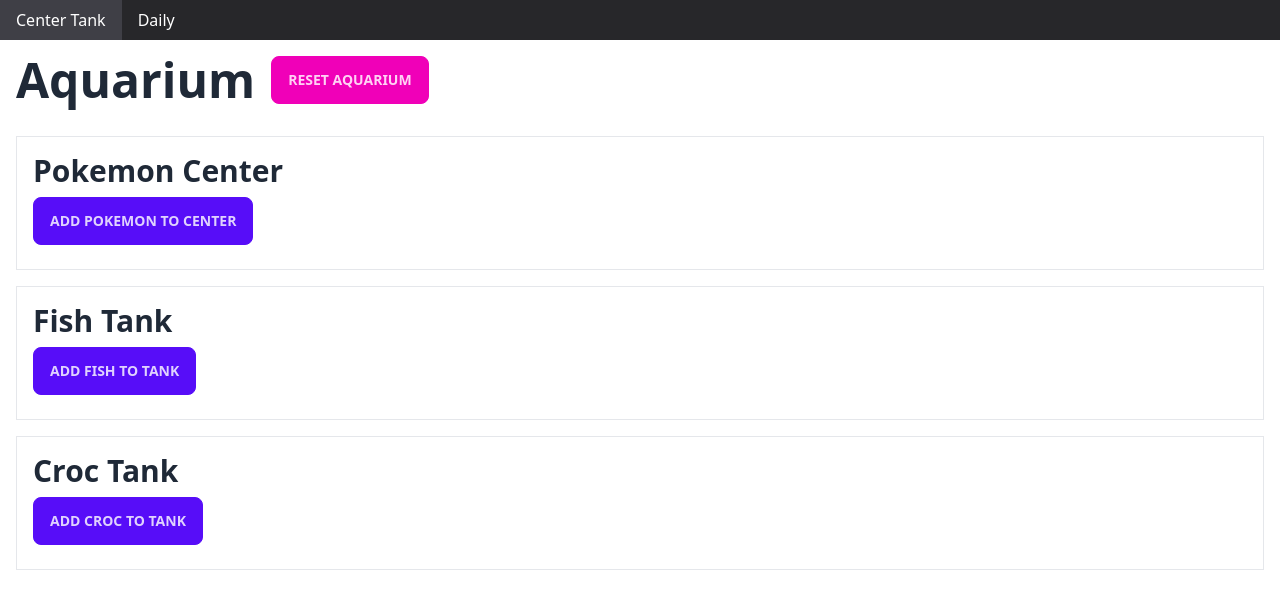
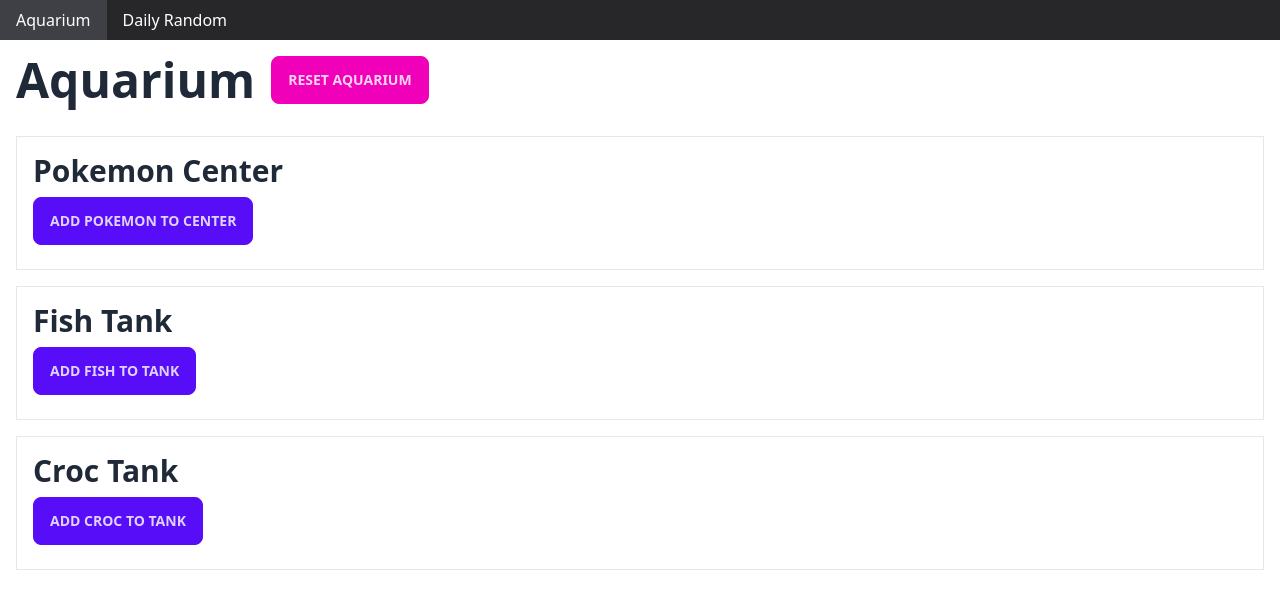
Before and after one commit to zschuah/aquarium, a React (Vite) app: page / in a window 1280 px wide. Shown: the top 608 px of the page. Built offline with nearby package versions, Linux system fonts and the light colour scheme.

Commit message:
refactored aquarium page

```diff
--- a/src/App.css
+++ b/src/App.css
@@ -3,3 +3,7 @@
   margin: 1rem;
   padding: 1rem;
 } */
+
+/* * {
+  outline: 3px solid lime;
+} */
--- a/src/App.tsx
+++ b/src/App.tsx
@@ -1,32 +1,17 @@
-import { useDispatch } from "react-redux";
 import { Route, Routes } from "react-router-dom";
 import "./App.css";
 import Navbar from "./components/Navbar";
-import CenterTank from "./pages/CenterTank";
+import Aquarium from "./pages/Aquarium";
 import DailyRandom from "./pages/DailyRandom";
-import { AppDispatch, resetAquarium } from "./store";
 
 function App() {
-  const dispatch = useDispatch<AppDispatch>();
-
-  const handleReset = () => {
-    dispatch(resetAquarium());
-  };
-
   return (
     <div className="App">
       <Navbar />
 
       <div className="p-4">
-        <div className="flex items-center gap-4">
-          <h1>Aquarium</h1>
-          <button onClick={handleReset} className="btn btn-secondary">
-            Reset aquarium
-          </button>
-        </div>
-
         <Routes>
-          <Route path="/" element={<CenterTank />} />
+          <Route path="/" element={<Aquarium />} />
           <Route path="/daily" element={<DailyRandom />} />
         </Routes>
       </div>
--- a/src/components/Navbar.tsx
+++ b/src/components/Navbar.tsx
@@ -3,8 +3,8 @@
 const Navbar = () => {
   return (
     <nav className="bg-zinc-800 text-white flex">
-      <NavbarLink to="/">Center Tank</NavbarLink>
-      <NavbarLink to="daily">Daily</NavbarLink>
+      <NavbarLink to="/">Aquarium</NavbarLink>
+      <NavbarLink to="daily">Daily Random</NavbarLink>
     </nav>
   );
 };
--- a/src/components/AquaItem.tsx
+++ b/src/components/aquarium/AquaItem.tsx
@@ -1,7 +1,7 @@
 import { twMerge } from "tailwind-merge";
-import { CrocType } from "../store/slices/crocSlice";
-import { FishType } from "../store/slices/fishSlice";
-import { PokeType } from "../store/slices/pokeSlice";
+import { CrocType } from "../../store/slices/crocSlice";
+import { FishType } from "../../store/slices/fishSlice";
+import { PokeType } from "../../store/slices/pokeSlice";
 
 type PropTypes = {
   aqua: FishType | CrocType | PokeType;
--- a/src/components/FishTank.tsx
+++ b/src/components/aquarium/CrocTank.tsx
@@ -2,52 +2,52 @@
 import cryptoRandomString from "crypto-random-string";
 import { useState } from "react";
 import { useDispatch, useSelector } from "react-redux";
-import { AppDispatch, RootState, addFish, removeFish } from "../store";
-import { URL_UNSPLASH_RANDOM } from "../utils/constants";
+import { AppDispatch, RootState, addCroc, removeCroc } from "../../store";
+import { URL_UNSPLASH_RANDOM } from "../../utils/constants";
 import AquaItem from "./AquaItem";
 
-const FishTank = () => {
+const CrocTank = () => {
   const [isLoading, setIsLoading] = useState(false);
 
   const dispatch = useDispatch<AppDispatch>();
-  const fishList = useSelector((state: RootState) => state.fish);
+  const crocList = useSelector((state: RootState) => state.croc);
 
-  const handleAddFish = async () => {
+  const handleAddCroc = async () => {
     setIsLoading(true);
-    const res = await fetch(URL_UNSPLASH_RANDOM + "fish");
-    const newFish = {
+    const res = await fetch(URL_UNSPLASH_RANDOM + "crocodile");
+    const newCroc = {
       id: cryptoRandomString({ length: 6, type: "distinguishable" }),
-      name: faker.animal.fish(),
+      name: faker.animal.crocodilia(),
       image: res.url,
     };
 
     // await new Promise((resolve) => setTimeout(resolve, 2000));
-    dispatch(addFish(newFish));
+    dispatch(addCroc(newCroc));
     setIsLoading(false);
   };
 
-  const handleRemoveFish = (id: string) => {
-    dispatch(removeFish(id));
+  const handleRemoveCroc = (id: string) => {
+    dispatch(removeCroc(id));
   };
 
   return (
     <section className="border p-4 space-y-2">
-      <h2>Fish Tank</h2>
+      <h2>Croc Tank</h2>
       <button
-        onClick={handleAddFish}
+        onClick={handleAddCroc}
         className="btn btn-primary"
         disabled={isLoading}
       >
         {isLoading && <span className="loading"></span>}
-        Add fish to tank
+        Add croc to tank
       </button>
 
       <div>
-        {fishList.map((fish) => (
+        {crocList.map((croc) => (
           <AquaItem
-            key={fish.id}
-            aqua={fish}
-            handleRemoveAqua={handleRemoveFish}
+            key={croc.id}
+            aqua={croc}
+            handleRemoveAqua={handleRemoveCroc}
           />
         ))}
       </div>
@@ -55,4 +55,4 @@
   );
 };
 
-export default FishTank;
+export default CrocTank;
--- a/src/components/CrocTank.tsx
+++ b/src/components/aquarium/FishTank.tsx
@@ -2,52 +2,52 @@
 import cryptoRandomString from "crypto-random-string";
 import { useState } from "react";
 import { useDispatch, useSelector } from "react-redux";
-import { AppDispatch, RootState, addCroc, removeCroc } from "../store";
-import { URL_UNSPLASH_RANDOM } from "../utils/constants";
+import { AppDispatch, RootState, addFish, removeFish } from "../../store";
+import { URL_UNSPLASH_RANDOM } from "../../utils/constants";
 import AquaItem from "./AquaItem";
 
-const CrocTank = () => {
+const FishTank = () => {
   const [isLoading, setIsLoading] = useState(false);
 
   const dispatch = useDispatch<AppDispatch>();
-  const crocList = useSelector((state: RootState) => state.croc);
+  const fishList = useSelector((state: RootState) => state.fish);
 
-  const handleAddCroc = async () => {
+  const handleAddFish = async () => {
     setIsLoading(true);
-    const res = await fetch(URL_UNSPLASH_RANDOM + "crocodile");
-    const newCroc = {
+    const res = await fetch(URL_UNSPLASH_RANDOM + "fish");
+    const newFish = {
       id: cryptoRandomString({ length: 6, type: "distinguishable" }),
-      name: faker.animal.crocodilia(),
+      name: faker.animal.fish(),
       image: res.url,
     };
 
     // await new Promise((resolve) => setTimeout(resolve, 2000));
-    dispatch(addCroc(newCroc));
+    dispatch(addFish(newFish));
     setIsLoading(false);
   };
 
-  const handleRemoveCroc = (id: string) => {
-    dispatch(removeCroc(id));
+  const handleRemoveFish = (id: string) => {
+    dispatch(removeFish(id));
   };
 
   return (
     <section className="border p-4 space-y-2">
-      <h2>Croc Tank</h2>
+      <h2>Fish Tank</h2>
       <button
-        onClick={handleAddCroc}
+        onClick={handleAddFish}
         className="btn btn-primary"
         disabled={isLoading}
       >
         {isLoading && <span className="loading"></span>}
-        Add croc to tank
+        Add fish to tank
       </button>
 
       <div>
-        {crocList.map((croc) => (
+        {fishList.map((fish) => (
           <AquaItem
-            key={croc.id}
-            aqua={croc}
-            handleRemoveAqua={handleRemoveCroc}
+            key={fish.id}
+            aqua={fish}
+            handleRemoveAqua={handleRemoveFish}
           />
         ))}
       </div>
@@ -55,4 +55,4 @@
   );
 };
 
-export default CrocTank;
+export default FishTank;
--- a/src/components/PokeCenter.tsx
+++ b/src/components/aquarium/PokeCenter.tsx
@@ -1,6 +1,6 @@
 import { faker } from "@faker-js/faker";
 import { useDispatch, useSelector } from "react-redux";
-import { AppDispatch, RootState, addPoke, removePoke } from "../store";
+import { AppDispatch, RootState, addPoke, removePoke } from "../../store";
 import AquaItem from "./AquaItem";
 
 const PokeCenter = () => {
--- /dev/null
+++ b/src/pages/Aquarium.tsx
@@ -0,0 +1,30 @@
+import { useDispatch } from "react-redux";
+import CrocTank from "../components/aquarium/CrocTank";
+import FishTank from "../components/aquarium/FishTank";
+import PokeCenter from "../components/aquarium/PokeCenter";
+import { AppDispatch, resetAquarium } from "../store";
+
+const Aquarium = () => {
+  const dispatch = useDispatch<AppDispatch>();
+
+  const handleReset = () => {
+    dispatch(resetAquarium());
+  };
+
+  return (
+    <div className="space-y-4">
+      <div className="flex items-center gap-4 mb-8">
+        <h1>Aquarium</h1>
+        <button onClick={handleReset} className="btn btn-secondary">
+          Reset aquarium
+        </button>
+      </div>
+
+      <PokeCenter />
+      <FishTank />
+      <CrocTank />
+    </div>
+  );
+};
+
+export default Aquarium;
--- a/src/pages/CenterTank.tsx
+++ /dev/null
@@ -1,15 +0,0 @@
-import CrocTank from "../components/CrocTank";
-import FishTank from "../components/FishTank";
-import PokeCenter from "../components/PokeCenter";
-
-const CenterTank = () => {
-  return (
-    <div className="mt-8 space-y-4">
-      <PokeCenter />
-      <FishTank />
-      <CrocTank />
-    </div>
-  );
-};
-
-export default CenterTank;
--- a/src/pages/DailyRandom.tsx
+++ b/src/pages/DailyRandom.tsx
@@ -38,8 +38,11 @@
 
   if (dailyPoke) {
     return (
-      <div className="mt-8">
-        <h2>Daily Random Pokemon</h2>
+      <div>
+        <div className="flex items-center gap-4 mb-8">
+          <h1>Daily Random</h1>
+          <button className="btn btn-secondary">Next random</button>
+        </div>
 
         <div>
           <p>{dailyPoke.name}</p>
```
